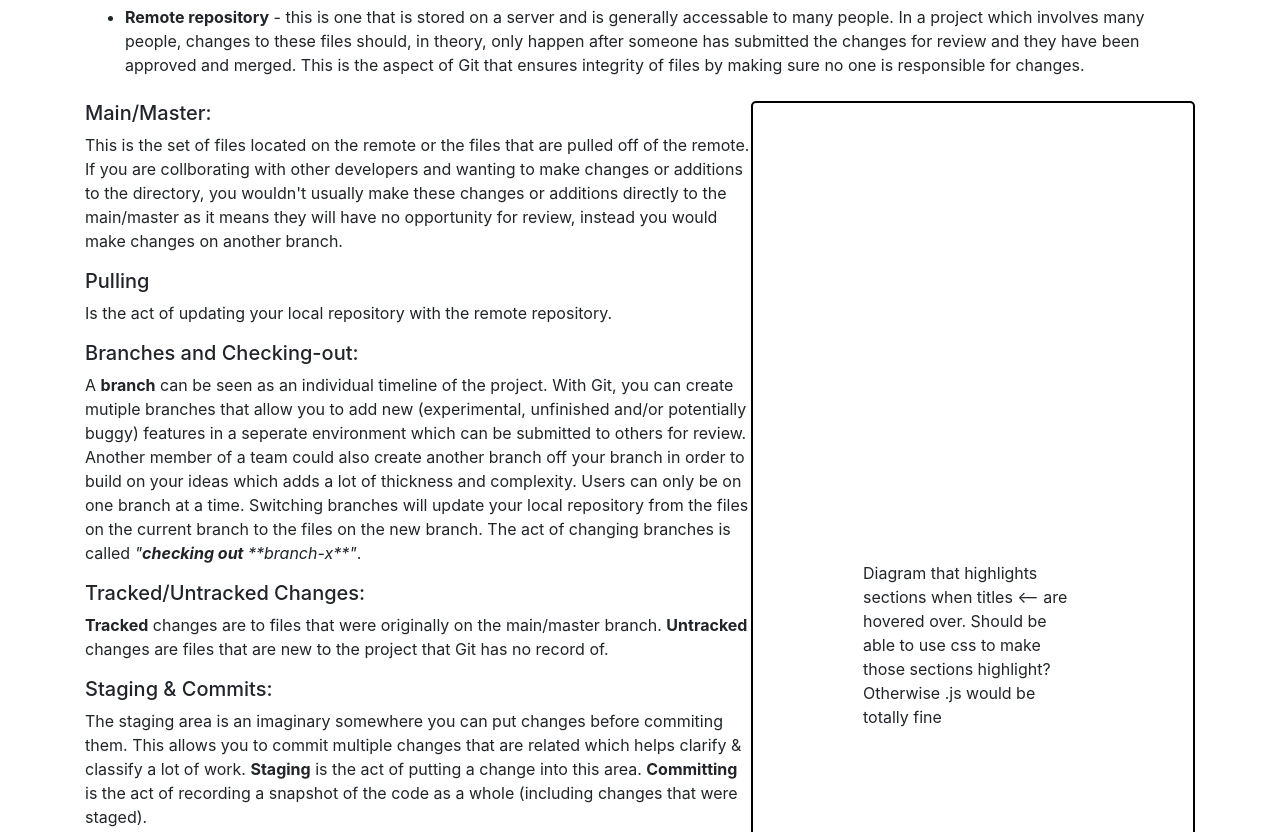
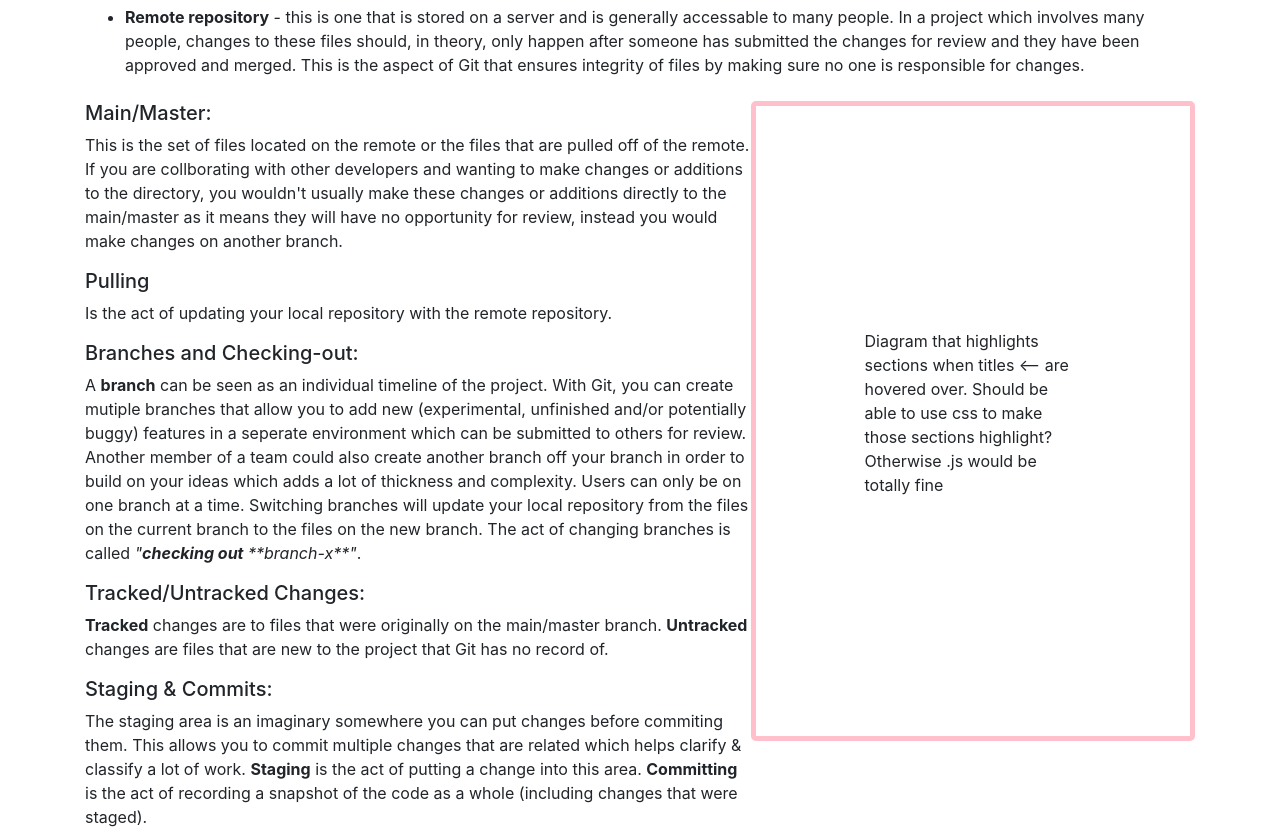
Before and after one commit to Jordy1311/git-wiki, a plain HTML site: page index.html in a window 1280 px wide. Shown: the part 2192-3024 px from the top of the page. Drawn offline with nearby package versions, Linux system fonts and the light colour scheme.

Commit message:
formatted CSS file

```diff
--- a/style.css
+++ b/style.css
@@ -43,6 +43,7 @@ nav {
 
 #workings-diagram {
   width: 40%;
+  height: 80vh;
   border: 2px solid #000;
   border-radius: 5px;
 }
@@ -50,3 +51,9 @@ nav {
 #workings-diagram p {
   width: 50%;
 }
+
+@media (min-width: 550px) {
+  #workings-diagram {
+    border: 5px solid pink;
+  }
+}
```
Lines whose indentation alone changed are shown as unchanged.
